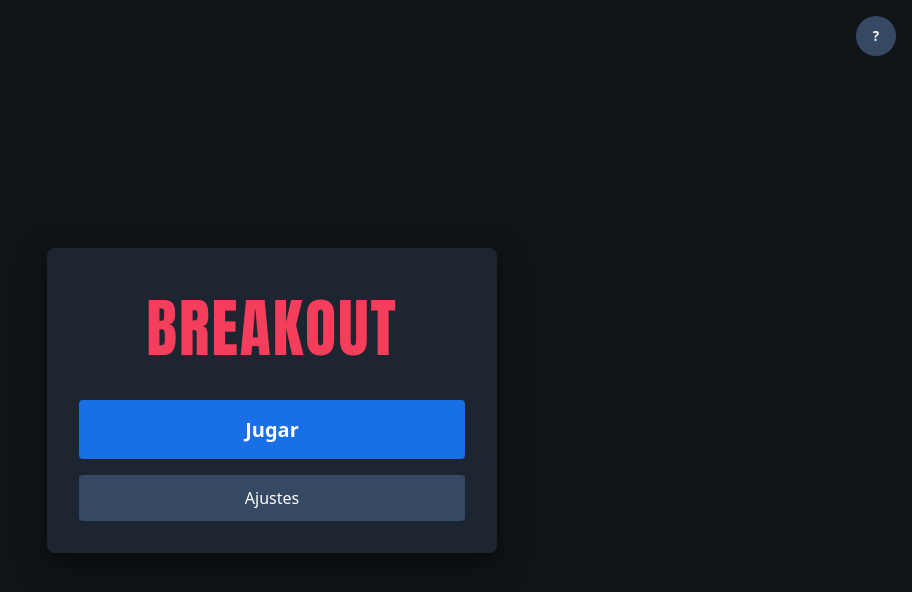
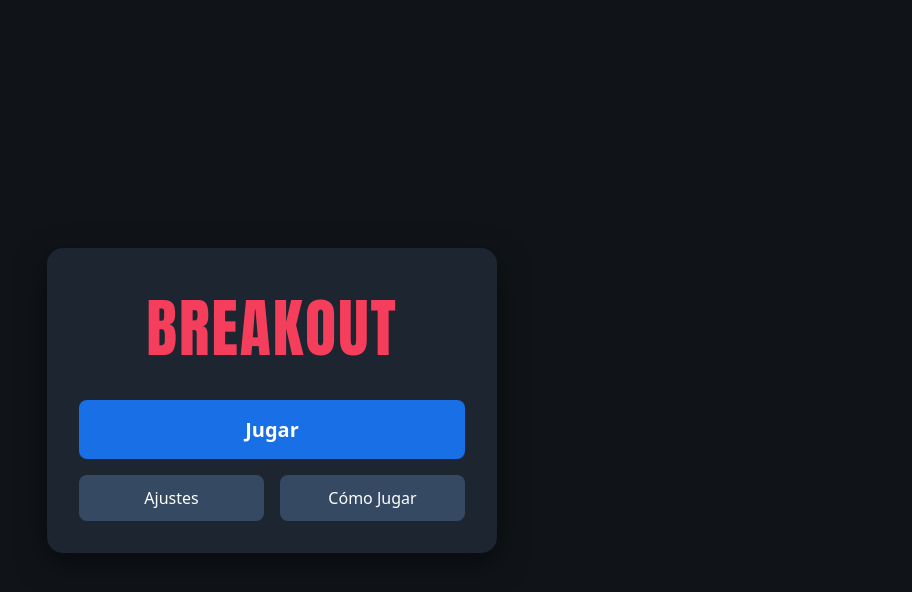
Before and after one commit to ElF3nix13/ipo2627_islandia_arcade, a plain HTML site: page index.html in a window 1280 px wide. Shown: the whole page, without its empty margins (368-1280 px from the left). Drawn offline with Linux system fonts and the light colour scheme.

Commit message:
Boton de ayuda en menú principal

```diff
--- a/css/style.css
+++ b/css/style.css
@@ -45,6 +45,18 @@ body {
     width: clamp(300px, 90vw, 450px);
     text-align: center;
     box-shadow: 0 10px 30px rgba(0, 0, 0, 0.5);
+}
+
+.menu-secundario {
+    display: flex;
+    gap: var(--espacio-sm);
+    justify-content: center;
+    align-items: center;
+    width: 100%;
+}
+
+.menu-secundario .btn {
+    flex: 1;
 }
 
 .menu-bloque {
@@ -134,18 +146,6 @@ body {
 
 .btn--secundario:hover {
     background-color: var(--color-secundario-hover);
-}
-
-.btn--flotante {
-    position: fixed;
-    top: 1rem;
-    right: 1rem;
-    width: 40px;
-    height: 40px;
-    border-radius: 50%;
-    font-weight: bold;
-    z-index: 100;
-    background-color: var(--color-secundario);
 }
 
 /* Segmented Control */
--- a/css/variables.css
+++ b/css/variables.css
@@ -46,6 +46,6 @@
     --espacio-lg: 2rem;
     --espacio-xl: 3rem; /* Espacio extra para la pantalla final */
 
-    --radio-sm: 4px;
-    --radio-md: 8px;
+    --radio-sm: 8px;
+    --radio-md: 16px;
 }
--- a/index.html
+++ b/index.html
@@ -11,9 +11,6 @@
 </head>
 
 <body>
-    <!-- Botón global de Ayuda -->
-    <button id="btn-abrir-ayuda" class="btn btn--flotante" aria-label="Ayuda">?</button>
-
     <main class="contenedor-principal">
         <!-- PANTALLA INICIAL (Menú y Ajustes) -->
         <section id="pantalla-inicio" class="pantalla pantalla--activa">
@@ -23,7 +20,10 @@
                 <!-- Menú Principal -->
                 <div id="menu-principal" class="menu-bloque">
                     <button id="btn-jugar" class="btn btn--primario btn--grande">Jugar</button>
-                    <button id="btn-ajustes" class="btn btn--secundario btn--mediano">Ajustes</button>
+                    <div class="menu-secundario">
+                        <button id="btn-ajustes" class="btn btn--secundario btn--mediano">Ajustes</button>
+                        <button id="btn-abrir-ayuda" class="btn btn--secundario btn--mediano" aria-label="Ayuda">Cómo Jugar</button>
+                    </div>
                 </div>
 
                 <!-- Menú de Ajustes -->
```
